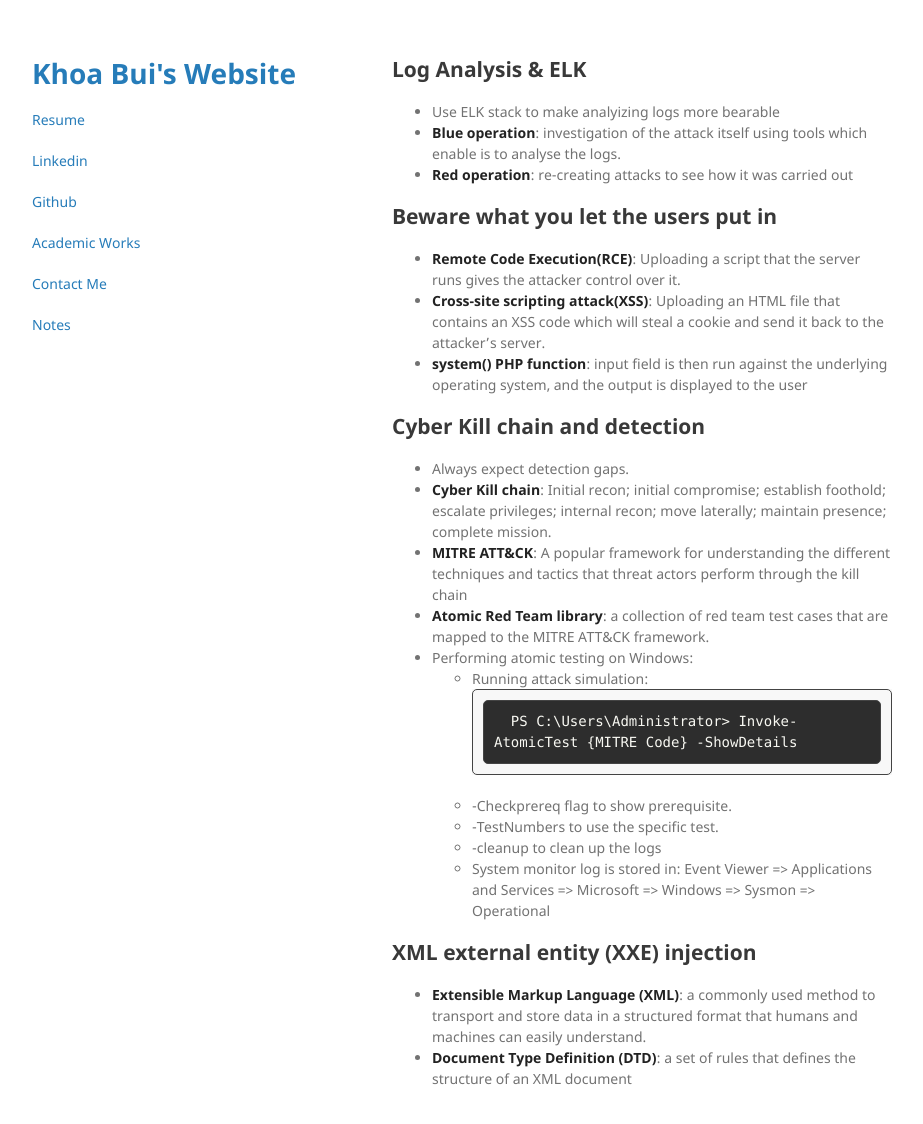
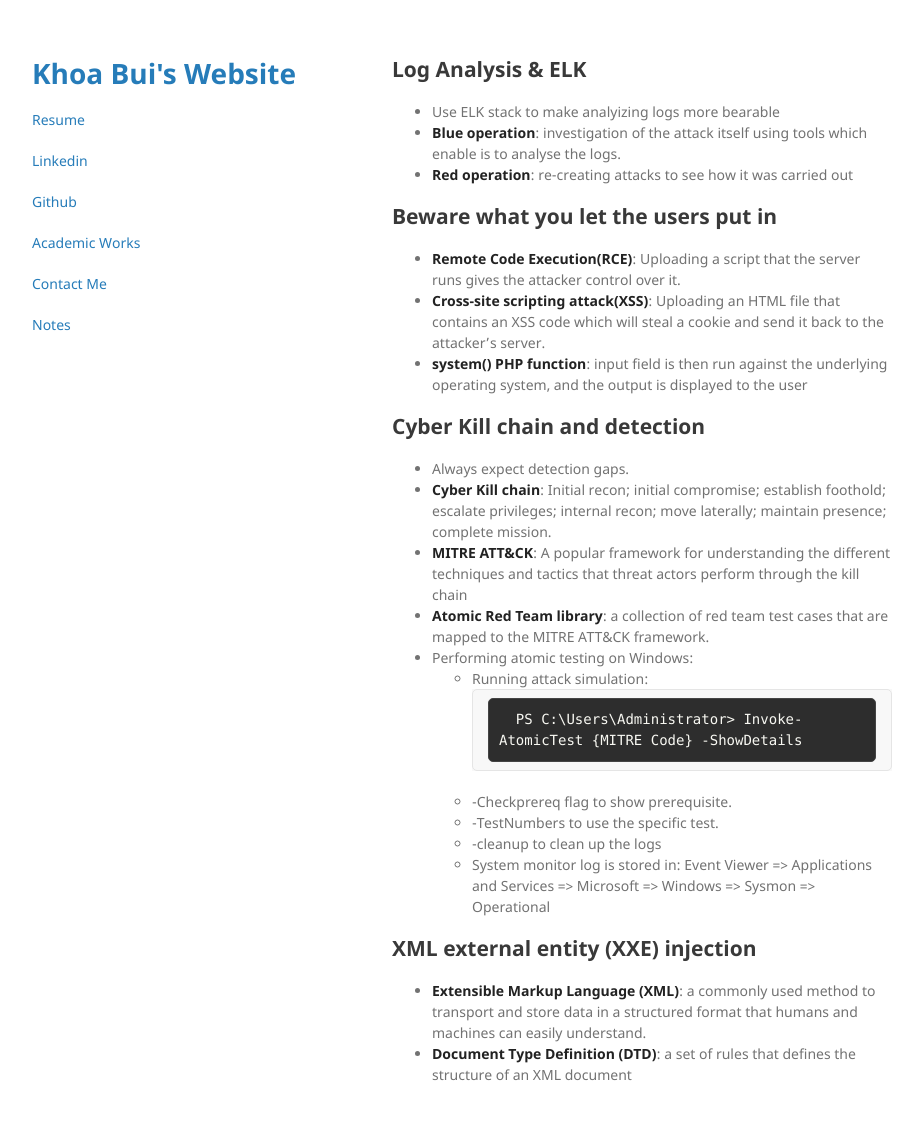
Before and after one commit to khoabuiv/khoabuiv.github.io, a Jekyll site: the page built from security_operations.md, in a window 1280 px wide and 1159 px high. Shown: the top 1124 px of the window, without its empty margins (178-1101 px from the left). Built offline with Jekyll 4.4.1, drawn with Linux system fonts in a browser that asks for light colours.

Commit message:
Update jekyll-theme-minimal.scss

```diff
--- a/_sass/jekyll-theme-minimal.scss
+++ b/_sass/jekyll-theme-minimal.scss
@@ -78,6 +78,13 @@
   display: block;
   white-space: pre-wrap;}
 
+pre {
+  padding:8px 15px;
+  background: #2d2d2d;
+  border-radius:5px;
+  border:1px solid #e5e5e5;
+  overflow-x: auto;
+}
 
 table {
   width:100%;
```
